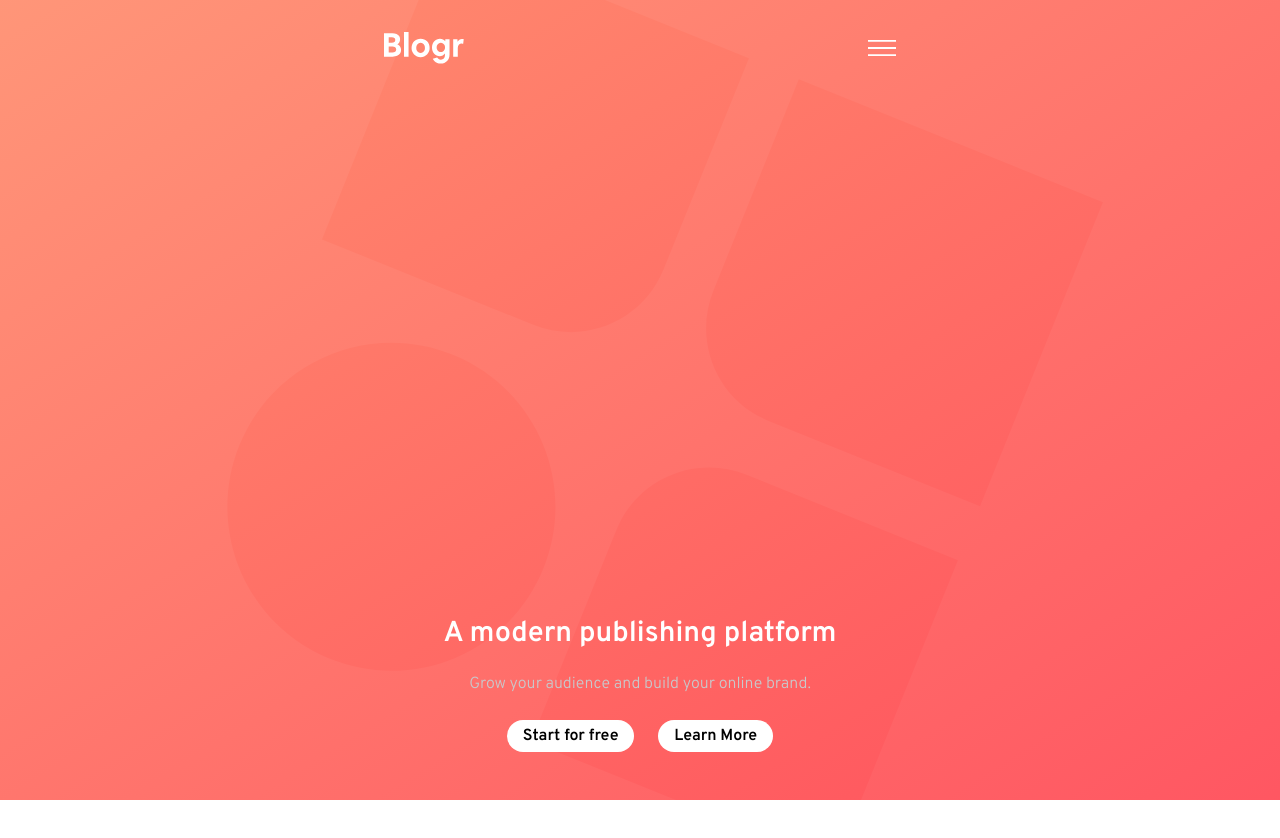
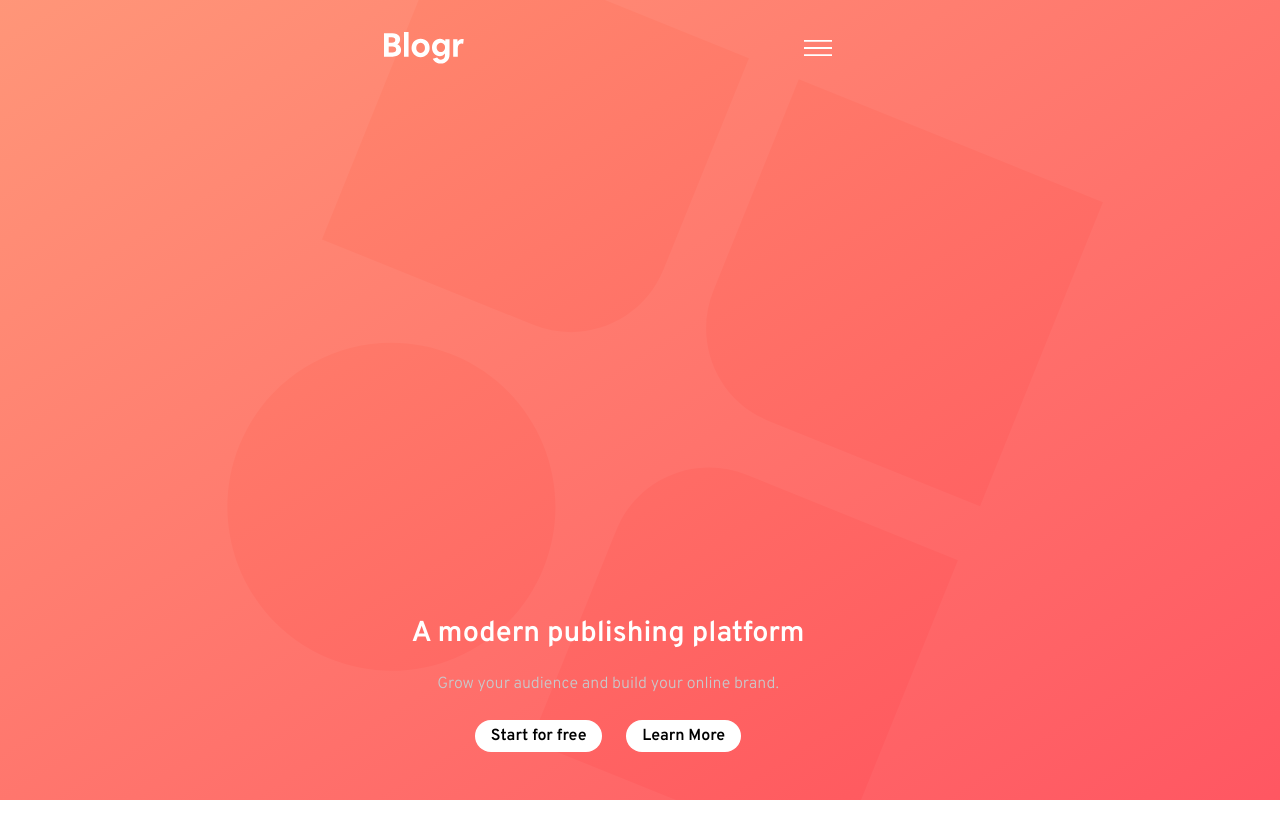
Before and after one commit to Rickyngechu/proj-7, a website: page index.html in a window 1280 px wide. Drawn offline with Linux system fonts and the light colour scheme.

Commit message:
Tailwind fixes

```diff
--- a/index.html
+++ b/index.html
@@ -33,9 +33,9 @@
     </style> -->
   </head>
   <body>
-    <section class="section-hero min-h-screen">
+    <section class="section-hero max-h-screen">
       <div class="container max-w-lg w-11/12 mx-auto">
-        <div class="header h-screen flex flex-col py-8">
+        <div class="header max-w-md h-screen flex flex-col py-8">
           <div class="nav-imgs flex justify-between items-center">
             <img src="images/logo.svg" alt="Logo" class="logo" />
 
```
Also changed, not shown: dist/output.css.
